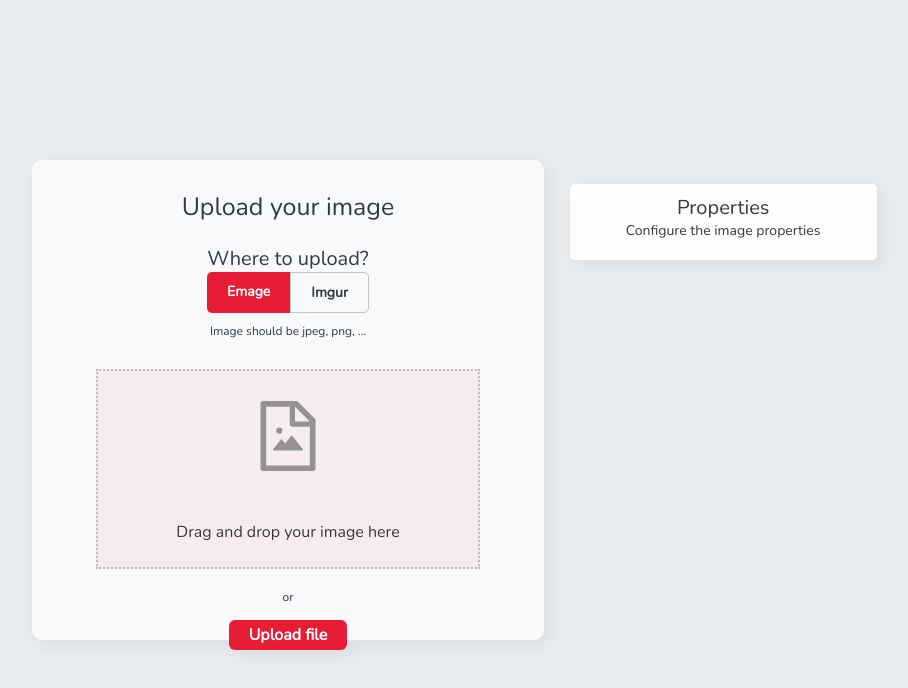
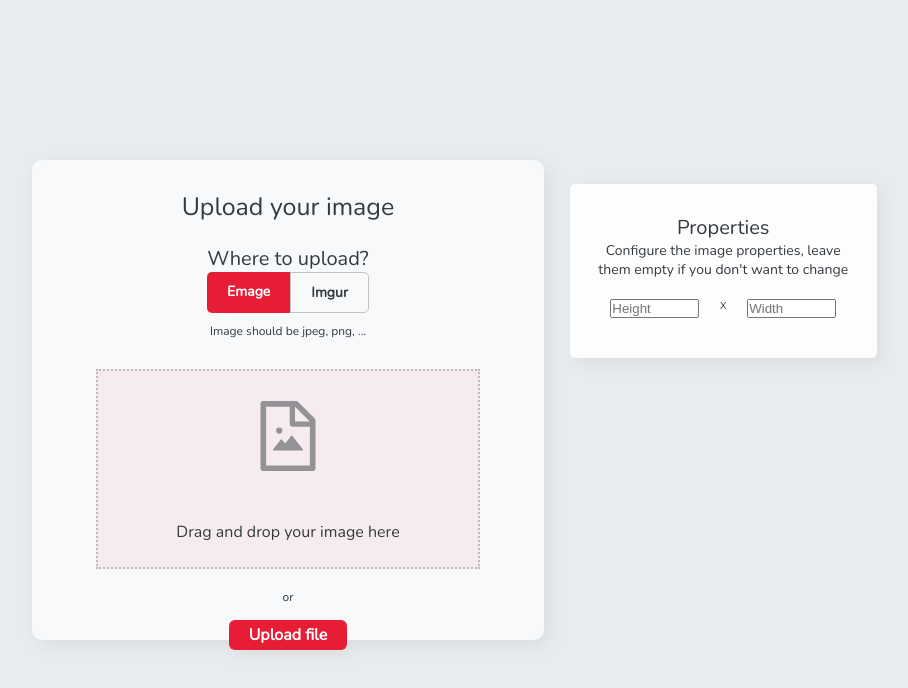
Before and after one commit to frostzt/emage, a React (Create React App) app in the folder client/: page / in a window 1280 px wide. Shown: the top 688 px of the page, without its empty margins (352-1260 px from the left). Built offline with nearby package versions, Linux system fonts and the light colour scheme.

Commit message:
Implementing the properties menu for the Emage API on the frontend

```diff
--- a/client/src/Components/Properties/Properties.jsx
+++ b/client/src/Components/Properties/Properties.jsx
@@ -15,9 +15,24 @@ const Properties = ({
       <div className="propertiesMenu__content">
         <h3 className="propertiesMenu__content--title">Properties</h3>
         <p className="propertiesMenu__content--desc">
-          Configure the image properties
+          Configure the image properties, leave them empty if you don't want to
+          change
         </p>
-        <div className="propertiesMenu__content--sizeControl"></div>
+        <div className="propertiesMenu__content--sizeControl">
+          <input
+            type="number"
+            placeholder="Height"
+            onChange={handleHeightChange}
+            className="propertiesMenu__content--sizeControl-height"
+          />
+          X
+          <input
+            type="number"
+            placeholder="Width"
+            onChange={handleWidthChange}
+            className="propertiesMenu__content--sizeControl-width"
+          />
+        </div>
       </div>
     </div>
   );
--- a/client/src/Components/Properties/Properties.scss
+++ b/client/src/Components/Properties/Properties.scss
@@ -2,6 +2,7 @@
   width: 60%;
   z-index: 0;
   height: auto;
+  padding: 2rem;
   border-radius: 0.5rem;
   background-color: var(--shade-light);
 
@@ -19,5 +20,20 @@
       font-size: 1.4rem;
       margin-bottom: 2rem;
     }
+
+    &--sizeControl {
+      width: 100%;
+      display: flex;
+      margin-bottom: 2rem;
+      justify-content: space-evenly;
+
+      &-width {
+        width: 33.3%;
+      }
+
+      &-height {
+        width: 33.3%;
+      }
+    }
   }
 }
--- a/client/src/Components/UploadComponent/Upload.jsx
+++ b/client/src/Components/UploadComponent/Upload.jsx
@@ -79,20 +79,20 @@ const Upload = () => {
   }, [file, isEmage]);
 
   // Handle changing the properties state
-  const handleHeightChange = (value) => {
-    return setHeight(() => value);
+  const handleHeightChange = (e) => {
+    return setHeight(() => e.target.value);
   };
 
-  const handleWidthChange = (value) => {
-    return setWidth(() => value);
+  const handleWidthChange = (e) => {
+    return setWidth(() => e.target.value);
   };
 
-  const handleFormatChange = (value) => {
-    return setFormat(() => value);
+  const handleFormatChange = (e) => {
+    return setFormat(() => e.target.value);
   };
 
-  const handleQualityChange = (value) => {
-    return setQuality(() => value);
+  const handleQualityChange = (e) => {
+    return setQuality(() => e.target.value);
   };
 
   // Handle switching the API
@@ -148,10 +148,10 @@ const Upload = () => {
                   top: "5%",
                   left: "105%",
                 }}
-                setWidth={handleWidthChange}
-                setFormat={handleFormatChange}
-                setHeight={handleHeightChange}
-                setQuality={handleQualityChange}
+                handleWidthChange={handleWidthChange}
+                handleFormatChange={handleFormatChange}
+                handleHeightChange={handleHeightChange}
+                handleQualityChange={handleQualityChange}
               />
             ) : null}
           </Fragment>
```
